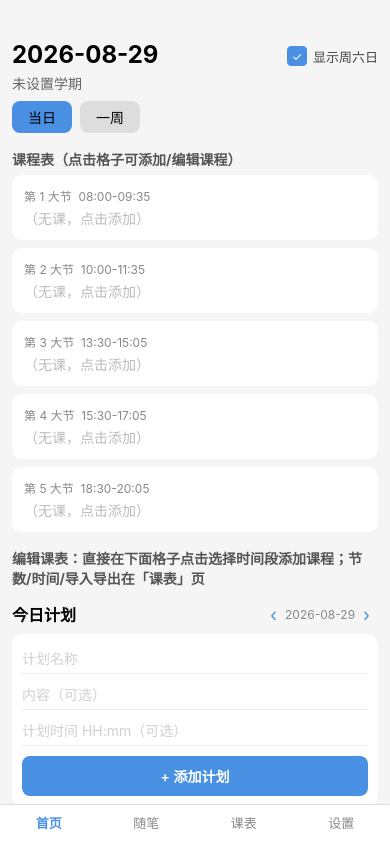
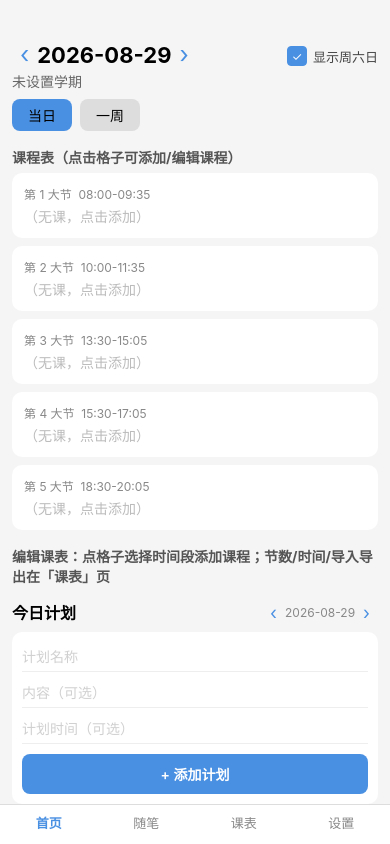
Before and after one commit to qqing9271-hub/h-course-table, a React Native app: screen / in a window 390 px wide. Built offline with nearby package versions, Linux system fonts and the light colour scheme.

Commit message:
fix: 迁移回填默认时间+首页日期切换/未开学提示+toggle + 拖拽仅横向双向 + 计划时间占位 + 笔记标题可选

```diff
--- a/src/screens/HomeScreen.tsx
+++ b/src/screens/HomeScreen.tsx
@@ -11,45 +11,42 @@ import { Course } from '../types';
 const WEEK_NAMES = ['', '周一', '周二', '周三', '周四', '周五', '周六', '周日'];
 
 function localDateStr(d: Date): string {
-  const y = d.getFullYear();
-  const m = String(d.getMonth() + 1).padStart(2, '0');
-  const day = String(d.getDate()).padStart(2, '0');
-  return y + '-' + m + '-' + day;
+  return d.getFullYear() + '-' + String(d.getMonth() + 1).padStart(2, '0') + '-' + String(d.getDate()).padStart(2, '0');
 }
-function weekdayOne(d: Date): number {
-  return ((d.getDay() + 6) % 7) + 1;
+function addDaysToDate(s: string, n: number): string {
+  const d = new Date(s + 'T00:00:00');
+  d.setDate(d.getDate() + n);
+  return localDateStr(d);
+}
+function weekdayOneStr(s: string): number {
+  return ((new Date(s + 'T00:00:00').getDay() + 6) % 7) + 1;
 }
 
 export default function HomeScreen({ goTo }: { goTo: (tab: string) => void }) {
   const { semester, setting, courses: allCourses, setSetting, addCourse, updateCourse } = useAppStore();
   const courses = coursesForSemester(allCourses, semester?.id);
   const [view, setView] = useState<'day' | 'week'>('day');
+  const todayStr = localDateStr(new Date());
+  const [schDate, setSchDate] = useState(todayStr);
   const [editCell, setEditCell] = useState<{ weekday: number; bigPeriod: number; course?: Course } | null>(null);
-  const today = new Date();
-  const dstr = localDateStr(today);
-  const rawWeek = semester ? currentWeek(semester, dstr) : 0;
-  const validWeek = Number.isFinite(rawWeek) ? rawWeek : 0;
-  const before = semester ? isBeforeSemester(semester, dstr) : false;
-  const after = semester ? isAfterSemester(semester, dstr) : false;
-  const inSemester = !!semester && validWeek >= 1 && !before && !after;
-  let displayDate = today;
-  if (semester && !inSemester) {
-    const sd = parseDate(semester.startDate);
-    if (!isNaN(sd.getTime())) displayDate = sd;
-  }
-  const displayDstr = localDateStr(displayDate);
-  const displayWd = weekdayOne(displayDate);
-  const displayWeek = inSemester ? validWeek : 1;
+
+  const beforeToday = semester ? isBeforeSemester(semester, todayStr) : false;
+  const rawW = semester ? currentWeek(semester, schDate) : 0;
+  const schWeek = Number.isFinite(rawW) ? rawW : 0;
+  const schWd = weekdayOneStr(schDate);
+  const schBefore = semester ? isBeforeSemester(semester, schDate) : false;
+  const schAfter = semester ? isAfterSemester(semester, schDate) : false;
+  const inSem = !!semester && schWeek >= 1 && !schBefore && !schAfter;
   let weekText = '未设置学期';
   if (semester) {
-    if (inSemester) weekText = '第 ' + validWeek + ' 周';
-    else if (before) weekText = '未开学';
-    else if (after) weekText = '已结束';
+    if (inSem) weekText = '第 ' + schWeek + ' 周';
+    else if (schBefore) weekText = '未开学';
+    else if (schAfter) weekText = '已结束';
   }
   const dayCount = setting.showWeekend ? 7 : 5;
   const days = Array.from({ length: dayCount }, (_, i) => i + 1);
-  const dayTimeline = buildDayTimeline(courses, displayWd, displayWeek, setting.periodsPerDay, setting.bigPeriodSize);
-  const weekGrid = buildWeekGrid(courses, displayWeek, setting, days);
+  const dayTimeline = buildDayTimeline(courses, schWd, schWeek, setting.periodsPerDay, setting.bigPeriodSize);
+  const weekGrid = buildWeekGrid(courses, schWeek, setting, days);
 
   function renderDay() {
     return (
@@ -57,7 +54,7 @@ export default function HomeScreen({ goTo }: { goTo: (tab: string) => void }) {
         {dayTimeline.map((slot) => {
           const pt = setting.periodTimes[slot.bigIndex - 1];
           return (
-            <TouchableOpacity key={slot.bigIndex} style={styles.slot} onPress={() => setEditCell({ weekday: displayWd, bigPeriod: slot.bigIndex, course: slot.courses[0] })}>
+            <TouchableOpacity key={slot.bigIndex} style={styles.slot} onPress={() => setEditCell({ weekday: schWd, bigPeriod: slot.bigIndex, course: slot.courses[0] })}>
               <Text style={styles.slotLabel}>{'第 ' + slot.bigIndex + ' 大节' + (pt && pt.start ? '  ' + pt.start + '-' + pt.end : '')}</Text>
               {slot.courses.length === 0 ? <Text style={styles.empty}>（无课，点击添加）</Text> : slot.courses.map((c) => (
                 <View key={c.id} style={styles.course}>
@@ -106,7 +103,11 @@ export default function HomeScreen({ goTo }: { goTo: (tab: string) => void }) {
     <ScrollView style={styles.container}>
       <View style={styles.header}>
         <View style={styles.headerLeft}>
-          <Text style={styles.date}>{displayDstr}</Text>
+          <View style={styles.dateRow}>
+            <TouchableOpacity onPress={() => setSchDate(addDaysToDate(schDate, -1))}><Text style={styles.nav}>‹</Text></TouchableOpacity>
+            <Text style={styles.date}>{schDate}</Text>
+            <TouchableOpacity onPress={() => setSchDate(addDaysToDate(schDate, 1))}><Text style={styles.nav}>›</Text></TouchableOpacity>
+          </View>
           <Text style={styles.sub}>{semester ? semester.name + ' · ' + weekText : '未设置学期'}</Text>
         </View>
         <View style={styles.headerRight}>
@@ -117,7 +118,17 @@ export default function HomeScreen({ goTo }: { goTo: (tab: string) => void }) {
         </View>
       </View>
 
-      {before || after ? <Text style={styles.warn}>{before ? '未开学，已显示开学第一天' : '学期已结束'}</Text> : null}
+      {beforeToday || (semester && schBefore) ? (
+        <View style={styles.warnRow}>
+          <Text style={styles.warn}>现在还未开学</Text>
+          {semester ? (
+            <TouchableOpacity style={styles.jumpBtn} onPress={() => setSchDate(semester.startDate)}>
+              <Text style={styles.jumpTxt}>跳到开学第一天</Text>
+            </TouchableOpacity>
+          ) : null}
+        </View>
+      ) : null}
+      {schAfter ? <Text style={styles.warn}>学期已结束</Text> : null}
 
       <View style={styles.toggle}>
         <TouchableOpacity onPress={() => setView('day')} style={[styles.togBtn, view === 'day' && styles.togActive]}><Text>当日</Text></TouchableOpacity>
@@ -127,7 +138,7 @@ export default function HomeScreen({ goTo }: { goTo: (tab: string) => void }) {
       <Text style={styles.sectionTitle}>课程表（点击格子可添加/编辑课程）</Text>
       {view === 'day' ? renderDay() : renderWeek()}
 
-      <Text style={styles.sectionTitle}>编辑课表：直接在下面格子点击选择时间段添加课程；节数/时间/导入导出在「课表」页</Text>
+      <Text style={styles.sectionTitle}>编辑课表：点格子选择时间段添加课程；节数/时间/导入导出在「课表」页</Text>
 
       <TodayPlanScreen />
 
@@ -151,13 +162,19 @@ const styles = StyleSheet.create({
   header: { flexDirection: 'row', justifyContent: 'space-between', alignItems: 'flex-start', marginBottom: 8 },
   headerLeft: { flex: 1 },
   headerRight: { alignItems: 'flex-end' },
-  date: { fontSize: 24, fontWeight: '700' },
-  sub: { color: '#666', marginTop: 4 },
+  dateRow: { flexDirection: 'row', alignItems: 'center' },
+  date: { fontSize: 22, fontWeight: '700' },
+  nav: { fontSize: 24, color: '#4a90e2', paddingHorizontal: 8 },
+  sub: { color: '#666', marginTop: 2 },
   checkRow: { flexDirection: 'row', alignItems: 'center', marginTop: 6 },
   checkbox: { width: 20, height: 20, borderRadius: 4, borderWidth: 1, borderColor: '#999', alignItems: 'center', justifyContent: 'center', marginRight: 6 },
   checkboxOn: { backgroundColor: '#4a90e2', borderColor: '#4a90e2' },
   checkMark: { color: '#fff', fontSize: 12 },
   checkTxt: { color: '#444', fontSize: 13 },
+  warnRow: { flexDirection: 'row', alignItems: 'center', marginBottom: 8 },
+  warn: { color: '#c00' },
+  jumpBtn: { marginLeft: 12, backgroundColor: '#4a90e2', borderRadius: 6, paddingHorizontal: 10, paddingVertical: 4 },
+  jumpTxt: { color: '#fff', fontSize: 12 },
   toggle: { flexDirection: 'row', marginBottom: 8 },
   togBtn: { paddingHorizontal: 16, paddingVertical: 6, borderRadius: 8, backgroundColor: '#ddd', marginRight: 8 },
   togActive: { backgroundColor: '#4a90e2' },
@@ -168,7 +185,6 @@ const styles = StyleSheet.create({
   course: { marginTop: 4 },
   courseName: { fontSize: 16, fontWeight: '600' },
   courseMeta: { color: '#666', fontSize: 12 },
-  warn: { color: '#c00', marginBottom: 8 },
   gridHeader: { flexDirection: 'row', backgroundColor: '#fff', borderRadius: 8, paddingVertical: 6 },
   gridHeadCell: { flex: 1, alignItems: 'center' },
   gridHeadTxt: { fontWeight: '700', fontSize: 13 },
--- a/src/screens/NotesScreen.tsx
+++ b/src/screens/NotesScreen.tsx
@@ -16,8 +16,7 @@ export default function NotesScreen() {
   const [content, setContent] = useState('');
 
   function add() {
-    if (!title.trim()) return;
-    addNote({ id: 'n' + Date.now(), date: todayStr(), title, content });
+    addNote({ id: 'n' + Date.now(), date: todayStr(), title: title.trim() || '（无标题）', content });
     setTitle('');
     setContent('');
   }
@@ -26,7 +25,7 @@ export default function NotesScreen() {
     <View style={styles.container}>
       <Text style={styles.head}>随笔 / 日记</Text>
       <View style={styles.inputBox}>
-        <TextInput placeholderTextColor="rgba(150,150,150,0.45)" style={styles.input} placeholder="标题" value={title} onChangeText={setTitle} />
+        <TextInput placeholderTextColor="rgba(150,150,150,0.45)" style={styles.input} placeholder="标题（可选）" value={title} onChangeText={setTitle} />
         <TextInput placeholderTextColor="rgba(150,150,150,0.45)"
           style={[styles.input, { minHeight: 70 }]}
           placeholder="写点什么..."
--- a/src/screens/TodayPlanScreen.tsx
+++ b/src/screens/TodayPlanScreen.tsx
@@ -36,14 +36,14 @@ function PlanCard({ p, movePlanAction, completePlan, addReview, updatePlan }: {
 
   const pan = useRef(
     PanResponder.create({
-      onStartShouldSetPanResponder: () => true,
-      onMoveShouldSetPanResponder: (_, g) => Math.abs(g.dx) > 8,
+      onStartShouldSetPanResponder: () => false,
+      onMoveShouldSetPanResponder: (_, g) => Math.abs(g.dx) > 20 && Math.abs(g.dx) > Math.abs(g.dy),
       onPanResponderMove: (_, g) => setDx(g.dx),
       onPanResponderRelease: (_, g) => {
         const pp = latest.current.p;
         const i = BOARDS.indexOf(pp.board);
-        if (g.dx < -50 && i > 0) latest.current.movePlanAction(pp.id, BOARDS[i - 1]);
-        else if (g.dx > 50 && i < 2) latest.current.movePlanAction(pp.id, BOARDS[i + 1]);
+        if (g.dx < -40 && i > 0) latest.current.movePlanAction(pp.id, BOARDS[i - 1]);
+        else if (g.dx > 40 && i < 2) latest.current.movePlanAction(pp.id, BOARDS[i + 1]);
         setDx(0);
       },
       onPanResponderTerminate: () => setDx(0),
@@ -56,7 +56,7 @@ function PlanCard({ p, movePlanAction, completePlan, addReview, updatePlan }: {
         <>
           <TextInput placeholderTextColor="rgba(150,150,150,0.45)" style={styles.editInput} value={title} onChangeText={setTitle} placeholder="标题" />
           <TextInput placeholderTextColor="rgba(150,150,150,0.45)" style={styles.editInput} value={content} onChangeText={setContent} placeholder="内容" />
-          <TextInput placeholderTextColor="rgba(150,150,150,0.45)" style={styles.editInput} value={time} onChangeText={setTime} placeholder="时间 HH:mm" />
+          <TextInput placeholderTextColor="rgba(150,150,150,0.45)" style={styles.editInput} value={time} onChangeText={setTime} placeholder="计划时间（可选）" />
           <View style={styles.row}>
             <TouchableOpacity style={styles.smallBtn} onPress={() => { updatePlan(p.id, { title, content, time }); setEditing(false); }}><Text>保存</Text></TouchableOpacity>
             <TouchableOpacity style={styles.smallBtn} onPress={() => setEditing(false)}><Text>取消</Text></TouchableOpacity>
@@ -116,7 +116,7 @@ export default function TodayPlanScreen() {
       <View style={styles.inputBox}>
         <TextInput placeholderTextColor="rgba(150,150,150,0.45)" style={styles.input} placeholder="计划名称" value={title} onChangeText={setTitle} />
         <TextInput placeholderTextColor="rgba(150,150,150,0.45)" style={styles.input} placeholder="内容（可选）" value={content} onChangeText={setContent} />
-        <TextInput placeholderTextColor="rgba(150,150,150,0.45)" style={styles.input} placeholder="计划时间 HH:mm（可选）" value={time} onChangeText={setTime} />
+        <TextInput placeholderTextColor="rgba(150,150,150,0.45)" style={styles.input} placeholder="计划时间（可选）" value={time} onChangeText={setTime} />
         <TouchableOpacity style={styles.addBtn} onPress={add}><Text style={styles.addTxt}>+ 添加计划</Text></TouchableOpacity>
       </View>
       <View style={styles.boards}>
--- a/src/store/appStore.ts
+++ b/src/store/appStore.ts
@@ -185,7 +185,14 @@ export const useAppStore = create<AppState>()(
           semesters,
           activeSemesterId: activeId,
           semester: sem,
-          setting: { ...defaultScheduleSetting(), ...(p.setting ?? {}) },
+          setting: {
+            ...defaultScheduleSetting(),
+            ...(p.setting ?? {}),
+            periodTimes:
+              p.setting?.periodTimes && p.setting.periodTimes.length
+                ? p.setting.periodTimes
+                : defaultScheduleSetting().periodTimes,
+          },
           courses,
         };
       },
```
